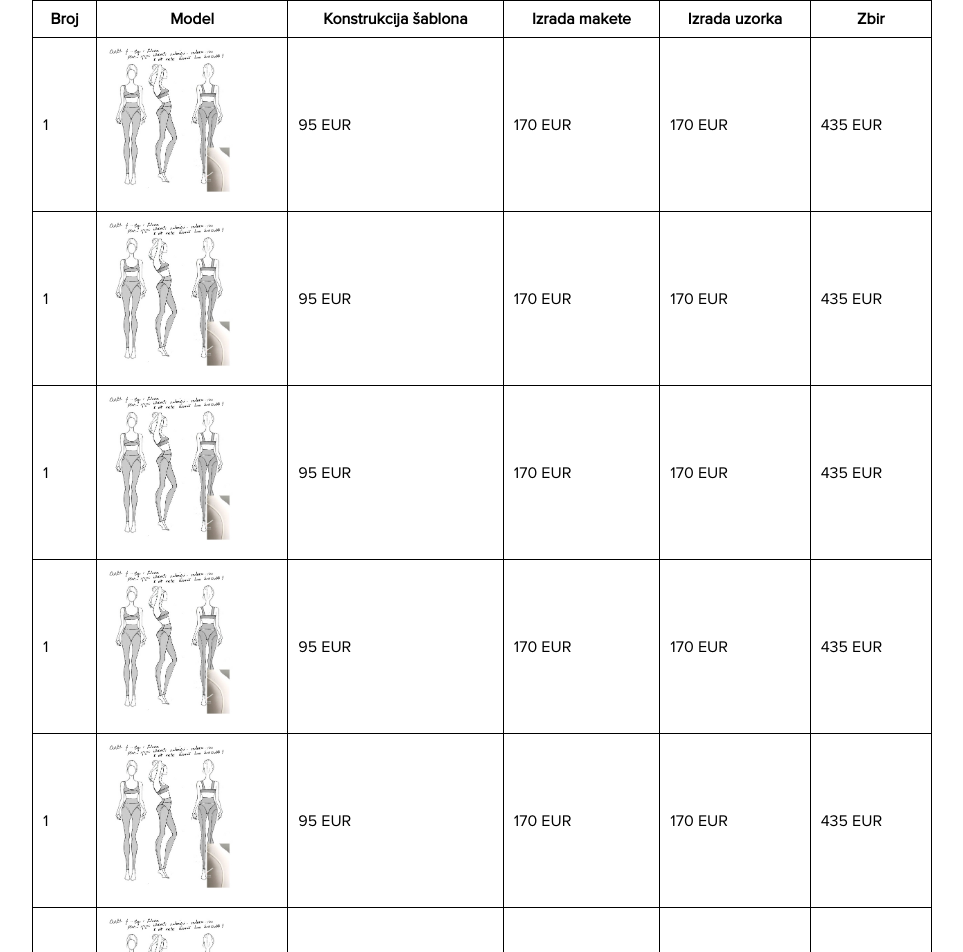
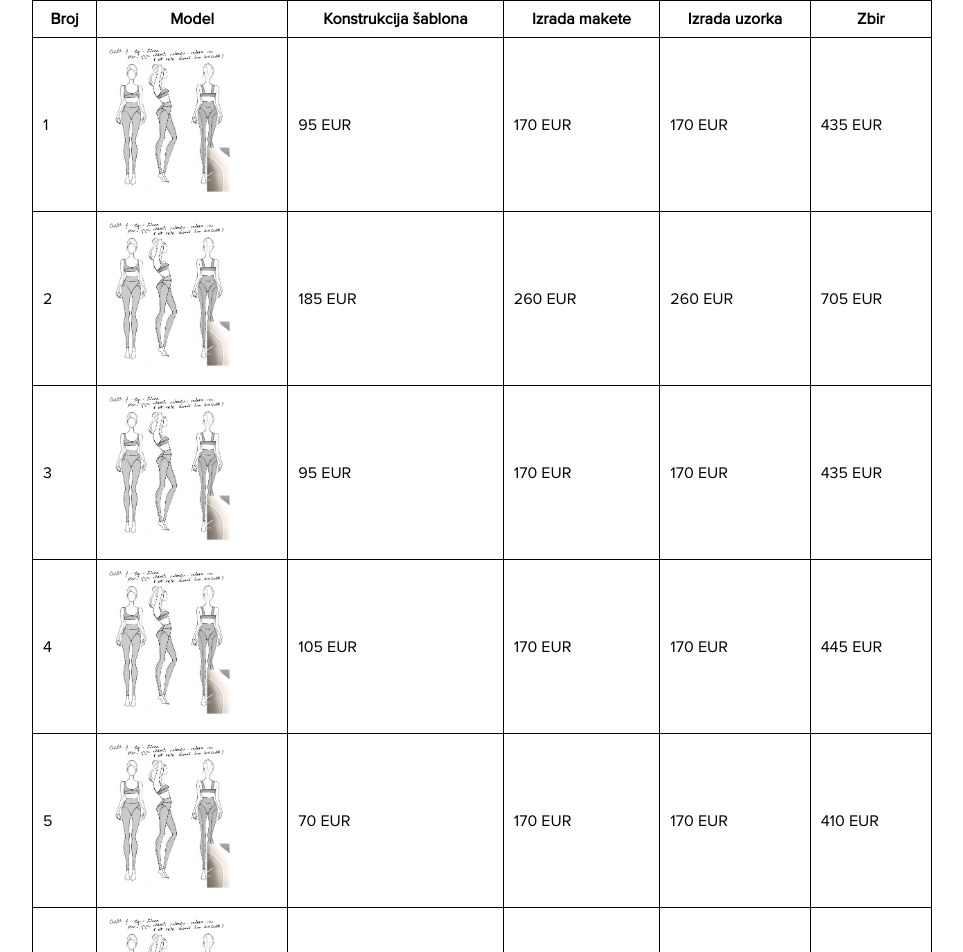
Before and after one commit to djcvijic/akkta-studio-offers, a Vue app: page / in a window 1280 px wide. Shown: the top 952 px of the page, without its empty margins (158-1121 px from the left). Built offline with nearby package versions, Linux system fonts and the light colour scheme.

Commit message:
Offer item properties

```diff
--- a/src/components/OfferItem.vue
+++ b/src/components/OfferItem.vue
@@ -1,20 +1,46 @@
 <template>
     <tr>
-        <td>1</td>
+        <td>{{ itemIndex }}</td>
         <td>
             <img src="@/assets/images/image-000.png"/>
         </td>
-        <td>95 EUR</td>
-        <td>170 EUR</td>
-        <td>170 EUR</td>
-        <td>435 EUR</td>
+        <td>{{ patternPrice }} EUR</td>
+        <td>{{ modelPrice }} EUR</td>
+        <td>{{ samplePrice }} EUR</td>
+        <td>{{ totalPrice }} EUR</td>
     </tr>
 </template>
 
 <script>
 export default {
   name: 'OfferItem',
-  props: {}
+  props: {
+    itemIndex: {
+        type: Number,
+        default: 0,
+    },
+    imageData: {
+        type: String,
+        default: '',
+    },
+    patternPrice: {
+        type: Number,
+        default: 0,
+    },
+    modelPrice: {
+        type: Number,
+        default: 0,
+    },
+    samplePrice: {
+        type: Number,
+        default: 0,
+    },
+  },
+  computed: {
+    totalPrice() {
+        return this.patternPrice + this.modelPrice + this.samplePrice;
+    }
+  }
 }
 </script>
 
--- a/src/components/OfferMain.vue
+++ b/src/components/OfferMain.vue
@@ -14,12 +14,12 @@
                     </tr>
                 </thead>
                 <tbody>
-                    <OfferItem/>
-                    <OfferItem/>
-                    <OfferItem/>
-                    <OfferItem/>
-                    <OfferItem/>
-                    <OfferItem/>
+                    <OfferItem :item-index="1" :image-data="''" :pattern-price="95" :model-price="170" :sample-price="170"/>
+                    <OfferItem :item-index="2" :image-data="''" :pattern-price="185" :model-price="260" :sample-price="260"/>
+                    <OfferItem :item-index="3" :image-data="''" :pattern-price="95" :model-price="170" :sample-price="170"/>
+                    <OfferItem :item-index="4" :image-data="''" :pattern-price="105" :model-price="170" :sample-price="170"/>
+                    <OfferItem :item-index="5" :image-data="''" :pattern-price="70" :model-price="170" :sample-price="170"/>
+                    <OfferItem :item-index="6" :image-data="''" :pattern-price="110" :model-price="170" :sample-price="170"/>
                 </tbody>
                 <tfoot>
                     <tr>
```
